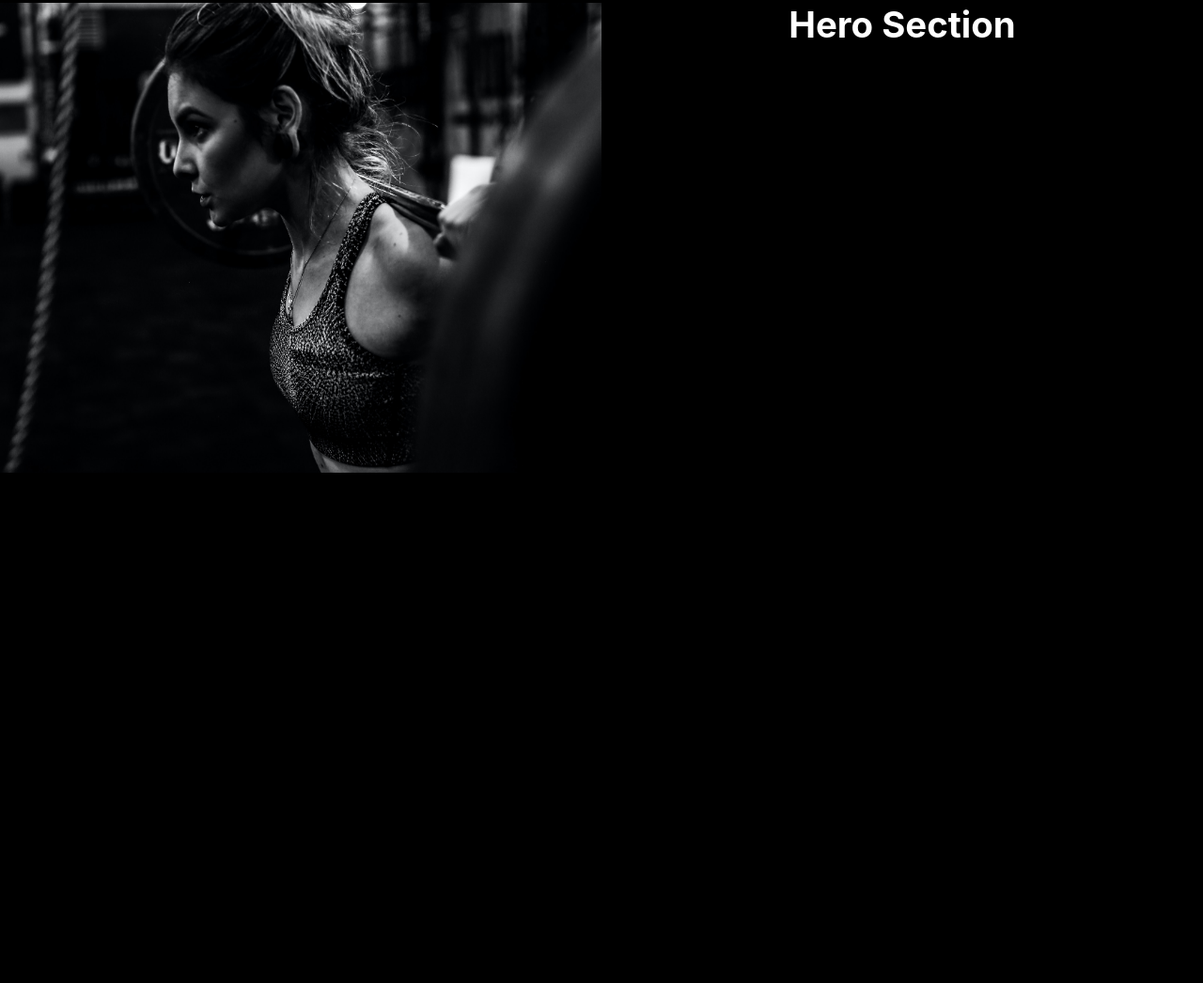
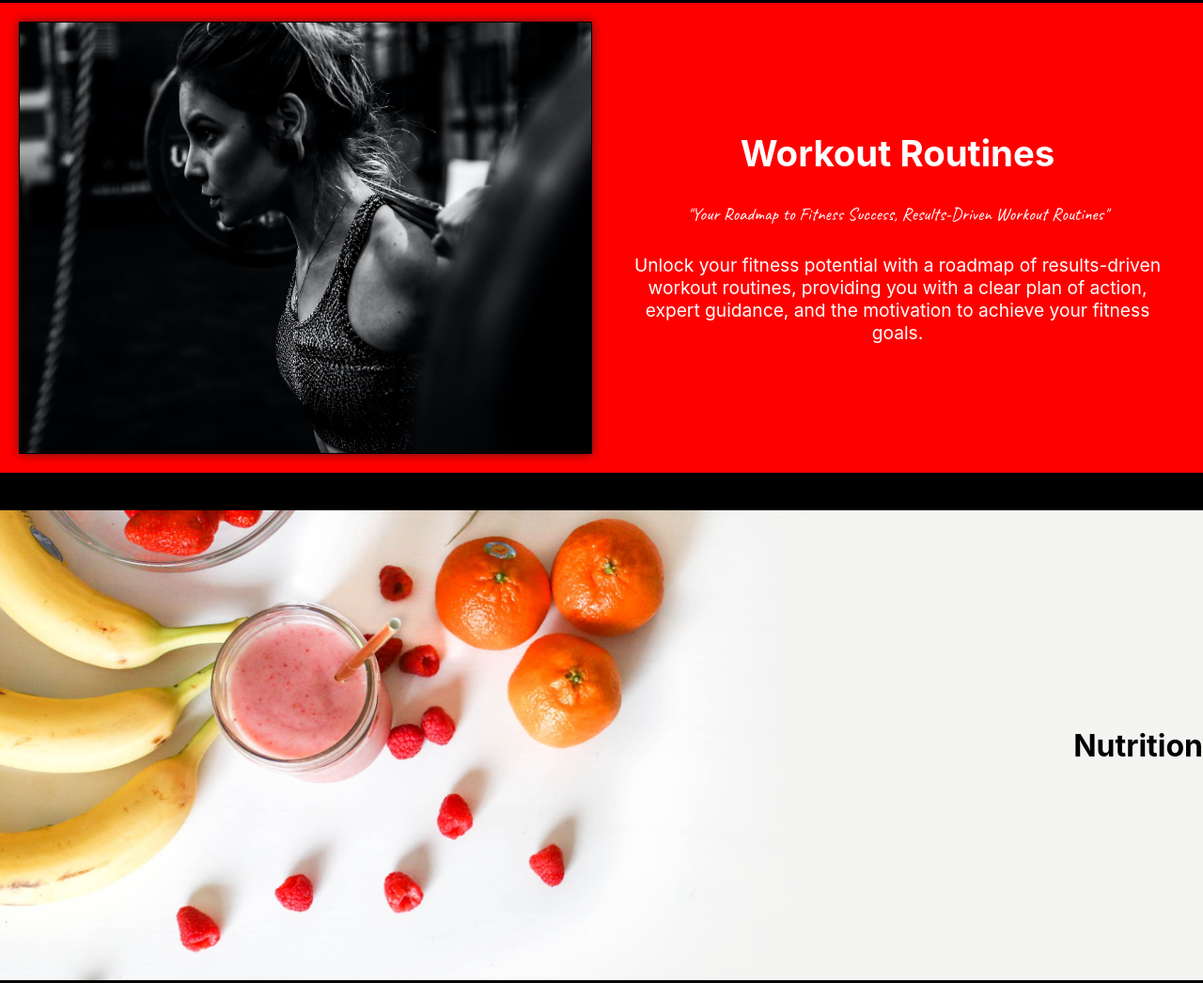
Before and after one commit to murphy6867/Project1-fitness-website, a plain HTML site: page index.html in a window 1280 px wide. Shown: the part 757-1803 px from the top of the page at 94% size. Before the commit the page ends 1300 px from the top, so only its background shows below. Drawn offline with Linux system fonts and the light colour scheme; a web font is replaced by a local one.

Commit message:
Add Section `Nutrition`

```diff
--- a/index.html
+++ b/index.html
@@ -6,9 +6,12 @@
     <meta name="viewport" content="width=device-width, initial-scale=1.0" />
     <link rel="icon" type="image/x-icon" href="/resource/Screenshot 2566-04-06 at 17.16.49.png" />
     <link rel="preconnect" href="https://fonts.googleapis.com">
-<link rel="preconnect" href="https://fonts.gstatic.com" crossorigin>
-<link href="https://fonts.googleapis.com/css2?family=Changa+One&family=IBM+Plex+Sans+Thai&family=Rubik+Mono+One&display=swap" rel="stylesheet">
+    <link rel="preconnect" href="https://fonts.gstatic.com" crossorigin>
+    <link href="https://fonts.googleapis.com/css2?family=Changa+One&family=IBM+Plex+Sans+Thai&family=Rubik+Mono+One&display=swap" rel="stylesheet">
     <link rel="stylesheet" href="./styles.css" />
+    <link rel="preconnect" href="https://fonts.googleapis.com">
+    <link rel="preconnect" href="https://fonts.gstatic.com" crossorigin>
+    <link href="https://fonts.googleapis.com/css2?family=Caveat&display=swap" rel="stylesheet">
     <script src="https://kit.fontawesome.com/ef8235aed5.js" crossorigin="anonymous"></script>
     <title>Workout Warrior</title>
 </head>
@@ -21,28 +24,35 @@
                 <span></span>
                 <span></span>
                 <span></span>
-                <ul class="menu"xs>
+                <ul class="menu">
                     <a href="./index.html"><li>Home</li></a>
-                    <a href="#"><li>Workout Routines</li></a>
-                    <a href="#"><li>Nutrition</li></a>
-                    <a href="#"><li>Fitness Challenges</li></a>
-                    <a href="#"><li>About Us</li></a>
-                    <a href="#"><li>Social Media</li></a>
+                    <a href="./pages/WorkoutRoutines.html"><li>Workout Routines</li></a>
+                    <a href="./pages/Nutrition.html"><li>Nutrition</li></a>
+                    <a href="./pages/FitnessChallenges.html"><li>Fitness Challenges</li></a>
+                    <a href="./pages/AboutUs.html"><li>About Us</li></a>
+                    <a href="./pages/SocialMedia.html"><li>Social Media</li></a>
                 </ul>
             </div>
         </nav>
         <div class="textBanner">
             <h1>Unlock your full potential.</h1>
-            <p></p>
         </div>
     </header>
     <div class="heroSection-container">
         <div class="photoSection"></div>
         <div class="textSection">
-            <div>
-                <h1>Hero Section</h1>
+            <div class="textHeroSectionContainer">
+                <h1><a href="./pages/" target="_self">Workout Routines</a></h1>
+                <p>"Your Roadmap to Fitness Success, Results-Driven Workout Routines"</p>
+                <p>Unlock your fitness potential with a roadmap of results-driven workout routines,
+                     providing you with a clear plan of action, expert guidance, and the motivation
+                     to achieve your fitness goals.
+                </p>
             </div>
         </div>
     </div>
+    <div class="nutritionSectionContainer">
+        <h1><a href="./pages/Nutrition.html">Nutrition</a></h1>
+    </div>
 </body>
 </html>
--- a/styles.css
+++ b/styles.css
@@ -1,3 +1,13 @@
+:root {
+    --textColor: #fff;
+    --bgColorBlack: #000;
+    --bgColorRed: #ff0000;
+    --textColorBF: rgba(255, 255, 255, 0.7);
+    --textColorAT: rgba(255, 255, 255, 1);
+    --textSizeforP: clamp(14px, 1.5vw, 20px);
+    --textSizeforH: clamp(30px, 1.5vw, 44px);
+}
+
 *{
     box-sizing: border-box;
     margin: 0;
@@ -6,7 +16,7 @@
 
 body {
     max-width: 100%;
-    background: #000;
+    background: var(--bgColorBlack);
     font-style: normal;
     font-family: SF Pro Text,SF Pro Icons,AOS Icons,Helvetica Neue,Helvetica,Arial,sans-serif;
 }
@@ -25,12 +35,12 @@ body {
 
 .menuToggle a {
     text-decoration: none;
-    color: rgba(255, 255, 255, 0.7);
+    color: var(--textColorBF);
     transition: 0.3s;
 }
 
 .menuToggle a:hover {
-    color: rgba(255, 255, 255, 1);
+    color: var(--textColorAT);
 }
 
 /* Setting for full screen  */
@@ -232,7 +242,7 @@ body {
 }
 
 .textBanner {
-    color: #fff;
+    color: var(--textColor);
     font-size: clamp(14px, 1.5vw, 20px);
     margin: auto;
     padding: 3em;
@@ -258,31 +268,95 @@ body {
 }
 
 /* Seting for content section */
+
+.heroSection-container {
+    background: var(--bgColorRed);
+}
+
 .heroSection-container > div:nth-child(1) {
     background: url("./resource/herosectionbanner.jpg");
     background-repeat: none;
     background-size: cover;
     background-position: center;
+    box-shadow: 0 0 11px rgba(33,33,33,.8);
 }
 
 .heroSection-container > div:nth-child(2) {
     display: flex;
     justify-content: center;
-    /* justify-items: center; */
+    align-items: center;
     font-size: clamp(18px, 1.5vw, 24px);
-    color: #fff;
+    color: var(--textColor);
 }
 
+.textHeroSectionContainer > h1 {
+    display: inline-block;
+    position: relative;
+}
+
+.textHeroSectionContainer > h1::after {
+    content: '';
+    position: absolute;
+    width: 100%;
+    transform: scaleX(0);
+    height: 2px;
+    bottom: 0;
+    left: 0;
+    background-color: #fff;
+    transform-origin: bottom right;
+    transition: transform 0.25s ease-out;
+}
+
+.textHeroSectionContainer > h1:hover::after {
+    transform: scaleX(1);
+    transform-origin: bottom left;
+}
+
+.textHeroSectionContainer > h1 > a {
+    color: var(--textColor);
+    text-decoration: none;
+}
+
+.textHeroSectionContainer :nth-child(2) {
+    font-size: var(--textSizeforP);
+    color: var(--textColor);
+    font-family: 'Caveat', cursive;
+    margin-bottom: 30px;
+}
+
+.textHeroSectionContainer p:last-child {
+    font-size: var(--textSizeforP);
+    color: var(--textColor);
+}
 
 /* for monitor screen */
 @media only screen and (min-width: 900px) {
     .heroSection-container {
         display: grid;
-        background: #000;
         max-width: 100vw;
         height: 500px;
         margin: 40px auto;
         grid-template-columns: repeat(2, 1fr);
+        column-gap: 20px;
+    }
+
+    .heroSection-container > div:nth-child(1) {
+        margin: 20px 0px 20px 20px;
+        border-radius: 1px;
+        border: 1px solid var(--bgColorBlack);
+    }
+
+    .heroSection-container > div:nth-child(2) {
+        margin: 20px 20px 20px 0px;
+    }
+
+    .textHeroSectionContainer {
+        margin: 20px;
+        text-align: center;
+    }
+
+    .textHeroSectionContainer > h1 {
+        margin-bottom: 30px;
     }
 
 }
@@ -293,22 +367,55 @@ body {
         display: flex;
         flex-direction: column;
         align-items: center;
-        background: #000;
         max-width: 100vw;
         margin: 40px auto;
+        box-sizing: border-box;
+        padding: 40px;
     }
 
     .heroSection-container > div:nth-child(1) {
         width: clamp(300px, 80vw, 600px);
         min-height: 400px;
         padding: 20px;
-        margin: 20px;
+        top: 50px
     }
 
     .heroSection-container > div:nth-child(2) {
         width: clamp(300px, 80vw, 600px);
         min-height: 400px;
         padding: 20px;
-        margin: 20px;
+    }
+
+    .textHeroSectionContainer {
+        display: flex;
+        flex-direction: column;
+    }
+
+    .textHeroSectionContainer > h1 {
+        font-size: var(--textSizeforH);
     }
 }
+
+/* Nutrition Section */
+
+.nutritionSectionContainer {
+    display: flex;
+    flex-direction: column;
+    justify-content: center;
+    max-width: 100vw;
+    min-height: 500px;
+    background: #f4f4f2;
+    background-image: url("./resource/Nutrition.jpg");
+    background-repeat: no-repeat;
+    background-size: cover;
+    background-position: -70px;
+    box-sizing: border-box;
+    margin-bottom: 30px;
+}
+
+.nutritionSectionContainer a {
+    text-decoration: none;
+    float: right;
+    color: var(--bgColorBlack);
+    position: relative;
+}
```
Also changed, not shown: pages/AboutUs.html (added, +12 -0 lines), pages/FitnessChallenges.html (added, +12 -0 lines), pages/Nutrition.html (added, +12 -0 lines), pages/SocialMedia.html (added, +12 -0 lines), pages/WorkoutRoutines.html (added, +12 -0 lines), resource/Nutrition.jpg (added).
